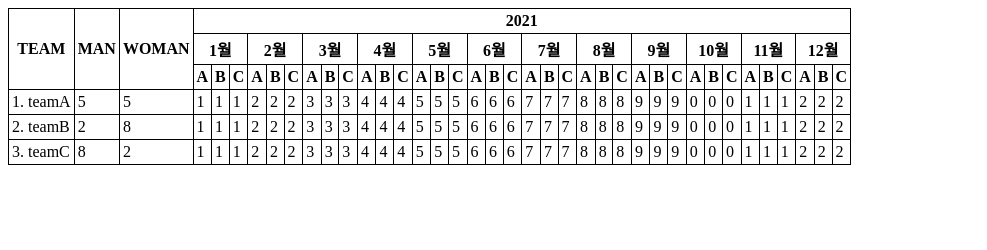
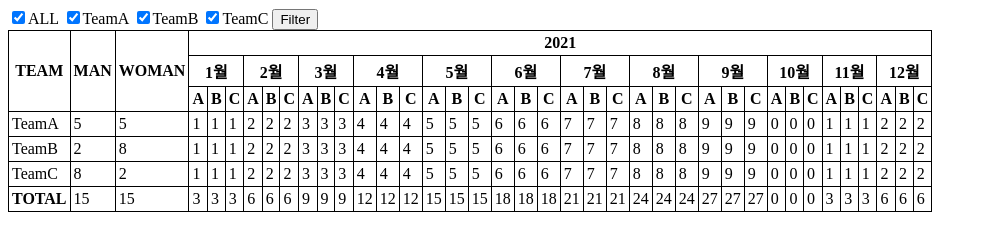
Before and after one commit to kkh1205/task, a plain HTML site: page practiceTable/table.html in a window 1280 px wide. Shown: the whole page, without its empty margins (0-987 px from the left). Drawn offline with nearby package versions, Linux system fonts and the light colour scheme.

Commit message:
exalead 실습 테이블 그대로 옮겨적으면서 체크박스 추가

```diff
--- a/homework/data/func.js
+++ b/homework/data/func.js
@@ -247,7 +247,6 @@ function chartsetdata() {
     });
     return ctseries;
 }
-
 // ------------ set griddata ---------------
 function setgridData() {
     // 배열에 체크된 데이터만 저장
--- a/practiceTable/table.html
+++ b/practiceTable/table.html
@@ -6,9 +6,18 @@
     <meta name="viewport" content="width=device-width, initial-scale=1.0">
     <title>table</title>
     <link rel="stylesheet" href="./style.css">
+    <script src="https://code.jquery.com/jquery-3.6.0.min.js"></script>
     <script src="./tb.js"></script>
 </head>
 <body>
+    <div>
+        <input type="checkbox" value="all" id="all">ALL
+        <input type="checkbox" value="TeamA" id="teamA" onchange="cbf(this);">TeamA
+        <input type="checkbox" value="TeamB" id="teamB" onchange="cbf(this);">TeamB
+        <input type="checkbox" value="TeamC" id="teamC" onchange="cbf(this);">TeamC
+        <input type="button" value="Filter" onclick="ftbt();">
+    </div>
+
     <div id="setdiv">
         <script>
             cret();
--- a/practiceTable/tb.js
+++ b/practiceTable/tb.js
@@ -1,31 +1,105 @@
-var data = [
-    {
-        team: 'teamA',
+var data = [{
+        team: 'TeamA',
+        sort: 0,
         man: 5,
         woman: 5,
-        a:[1,2,3,4,5,6,7,8,9,0,1,2],
-        b:[1,2,3,4,5,6,7,8,9,0,1,2],
-        c:[1,2,3,4,5,6,7,8,9,0,1,2],
+        a: [1, 2, 3, 4, 5, 6, 7, 8, 9, 0, 1, 2],
+        b: [1, 2, 3, 4, 5, 6, 7, 8, 9, 0, 1, 2],
+        c: [1, 2, 3, 4, 5, 6, 7, 8, 9, 0, 1, 2],
     },
     {
-        team: 'teamB',
+        team: 'TeamB',
+        sort: 1,
         man: 2,
         woman: 8,
-        a:[1,2,3,4,5,6,7,8,9,0,1,2],
-        b:[1,2,3,4,5,6,7,8,9,0,1,2],
-        c:[1,2,3,4,5,6,7,8,9,0,1,2],
+        a: [1, 2, 3, 4, 5, 6, 7, 8, 9, 0, 1, 2],
+        b: [1, 2, 3, 4, 5, 6, 7, 8, 9, 0, 1, 2],
+        c: [1, 2, 3, 4, 5, 6, 7, 8, 9, 0, 1, 2],
     },
     {
-        team: 'teamC',
+        team: 'TeamC',
+        sort: 2,
         man: 8,
         woman: 2,
-        a:[1,2,3,4,5,6,7,8,9,0,1,2],
-        b:[1,2,3,4,5,6,7,8,9,0,1,2],
-        c:[1,2,3,4,5,6,7,8,9,0,1,2],
+        a: [1, 2, 3, 4, 5, 6, 7, 8, 9, 0, 1, 2],
+        b: [1, 2, 3, 4, 5, 6, 7, 8, 9, 0, 1, 2],
+        c: [1, 2, 3, 4, 5, 6, 7, 8, 9, 0, 1, 2],
     },
 ]
 
-function cret () {
+// ------------- all check 함수 ----------------
+var ckItem = new Array();
+
+$(function () {
+    $('#all').click(function () {
+        ckItem = [];
+        if ($('#all').prop('checked')) {
+            $('input[type=checkbox]').prop('checked', true);
+            $('input[type=checkbox]:checked').each(function () {
+                var ckv = $(this).val();
+                ckItem.push(ckv);
+            });
+            ckItem.splice(ckItem.indexOf('all'), 1);
+        } else {
+            $('input[type=checkbox]').prop('checked', false);
+            ckItem = [];
+        }
+    });
+});
+
+// --------------- 테이블에 각 항목 총합 구하는 함수 ----------------
+function sumcal(dt, cate, ct) {
+    var sum = 0;
+    if (cate == 'man' || cate == 'woman') {
+        for (var i = 0; i < dt.length; i++) {
+            if (ckItem.includes(dt[i].team)) {
+                var dataint;
+                if (cate == 'man') {
+                    dataint = dt[i].man;
+                } else if (cate == 'woman') {
+                    dataint = dt[i].woman;
+                }
+                sum += dataint;
+            }
+        }
+    } else if (cate == 'a' || cate == 'b' || cate == 'c') {
+        if (cate == 'a') {
+            for (var i = 0; i < dt.length; i++) {
+                if (ckItem.includes(dt[i].team)) {
+                    var dataint = dt[i].a[ct];
+                    sum += dataint;
+                }
+            }
+        } else if (cate == 'b') {
+            for (var i = 0; i < dt.length; i++) {
+                if (ckItem.includes(dt[i].team)) {
+                    var dataint = dt[i].b[ct];
+                    sum += dataint;
+                }
+            }
+        } else if (cate == 'c') {
+            for (var i = 0; i < dt.length; i++) {
+                if (ckItem.includes(dt[i].team)) {
+                    var dataint = dt[i].c[ct];
+                    sum += dataint;
+                }
+            }
+        }
+    }
+    var sumString = sum.toString();
+    return sumString;
+}
+
+// ----------------- 처음 로드될 때 실행되는 테이블 작성 함수 -----------------------
+function cret() {
+    $('input[type=checkbox]').prop('checked', true);
+    $('input[type=checkbox]:checked').each(function () {
+        var ckv = $(this).val();
+        ckItem.push(ckv);
+    });
+    ckItem.splice(ckItem.indexOf('all'), 1)
+    ckItem.sort();
+
     var ctb = document.createElement('table');
     ctb.setAttribute('id', 'ttb');
     ctb.setAttribute('cellpadding', '3px');
@@ -57,11 +131,11 @@ function cret () {
     var ctrth1 = document.createElement('tr');
     ctb.appendChild(ctrth1);
 
-    for(var i=0; i<12; i++){
+    for (var i = 0; i < 12; i++) {
         var mth = document.createElement('th');
         mth.setAttribute('colspan', '3');
-        j = (i+1).toString();
-        mth.innerHTML = j+'월'
+        j = (i + 1).toString();
+        mth.innerHTML = j + '월'
         ctrth1.appendChild(mth);
     }
 
@@ -70,12 +144,12 @@ function cret () {
     var ctrth2 = document.createElement('tr');
     ctb.appendChild(ctrth2);
 
-    for(var i=0; i<12; i++){
+    for (var i = 0; i < 12; i++) {
         var a = document.createElement('th');
         a.innerHTML = 'A';
         var b = document.createElement('th');
         b.innerHTML = 'B';
-        var c =document.createElement('th');
+        var c = document.createElement('th');
         c.innerHTML = 'C';
 
         ctrth2.appendChild(a);
@@ -85,29 +159,31 @@ function cret () {
 
     // ---------------
 
-    for(var i=1; i<=data.length; i++) {
+    for (var i = 1; i <= data.length; i++) {
         var ctrtd = document.createElement('tr');
+        ctrtd.setAttribute('class', 'ctrtd');
         var teamtd = document.createElement('td');
+        teamtd.setAttribute('class', 'team');
         var mantd = document.createElement('td');
         var womantd = document.createElement('td');
 
         var j = i.toString();
-        teamtd.innerHTML = j + '. ' + data[i-1].team;
-        mantd.innerHTML = data[i-1].man;
-        womantd.innerHTML = data[i-1].woman;
+        teamtd.innerHTML = data[i - 1].team;
+        mantd.innerHTML = data[i - 1].man;
+        womantd.innerHTML = data[i - 1].woman;
 
         ctrtd.appendChild(teamtd);
         ctrtd.appendChild(mantd);
         ctrtd.appendChild(womantd);
 
-        for(var k=0; k<12; k++) {
+        for (var k = 0; k < 12; k++) {
             var atd = document.createElement('td');
             var btd = document.createElement('td');
             var ctd = document.createElement('td');
 
-            atd.innerHTML = data[i-1].a[k];
-            btd.innerHTML = data[i-1].b[k];
-            ctd.innerHTML = data[i-1].c[k];
+            atd.innerHTML = data[i - 1].a[k];
+            btd.innerHTML = data[i - 1].b[k];
+            ctd.innerHTML = data[i - 1].c[k];
 
             ctrtd.appendChild(atd);
             ctrtd.appendChild(btd);
@@ -119,15 +195,17 @@ function cret () {
     // ---------------
 
     var totaltr = document.createElement('tr');
-
+    totaltr.setAttribute('id', 'totalRow');
     var totalth = document.createElement('th');
     totalth.innerHTML = 'TOTAL';
 
     var totalMan = document.createElement('td');
+    totalMan.setAttribute('id', 'ttman');
     var sumMan = sumcal(data, 'man');
     totalMan.innerHTML = sumMan;
 
     var totalWoman = document.createElement('td');
+    totalWoman.setAttribute('id', 'ttwoman');
     var sumWoman = sumcal(data, 'woman');
     totalWoman.innerHTML = sumWoman;
 
@@ -136,12 +214,15 @@ function cret () {
     totaltr.appendChild(totalWoman);
 
     var count = 0;
-    for(i=0; i<12; i++) {
+    for (var i = 0; i < 12; i++) {
         var atd = document.createElement('td');
+        atd.setAttribute('id', 'atd' + i.toString());
         atd.innerHTML = sumcal(data, 'a', count);
         var btd = document.createElement('td');
+        btd.setAttribute('id', 'btd' + i.toString());
         btd.innerHTML = sumcal(data, 'b', count);
         var ctd = document.createElement('td');
+        ctd.setAttribute('id', 'ctd' + i.toString());
         ctd.innerHTML = sumcal(data, 'c', count);
 
         totaltr.appendChild(atd);
@@ -152,3 +233,51 @@ function cret () {
     count = 0;
     ctb.appendChild(totaltr);
 }
+
+// -------------- 개별 체크박스 변환시 작동 --------------
+function cbf(target) {
+    var cv = target.value;
+    var cked = target.checked;
+
+    if (cked == true) {
+        ckItem.push(cv);
+    } else {
+        ckItem.splice(ckItem.indexOf(cv), 1);
+        $('#all').prop('checked', false);
+    }
+}
+
+// -------------- Filter button ----------------
+function ftbt() {
+    ckItem.sort();
+    console.log(ckItem);
+    $('.ctrtd').hide();
+    $('.ctrtd').each(function () {
+        var r = $(this);
+        var rcthtml = r.find('.team').html();
+        $(ckItem).each(function (index, cate) {
+            if (rcthtml == cate) {
+                r.show();
+            }
+        });
+    });
+
+    var tm = document.getElementById('ttman');
+    var stm = sumcal(data, 'man');
+    tm.innerHTML = stm;
+    var twm = document.getElementById('ttwoman');
+    var stwm = sumcal(data, 'woman');
+    twm.innerHTML = stwm;
+
+    var count = 0;
+    for (var i = 0; i < 12; i++) {
+        var a = document.getElementById('atd' + i.toString());
+        a.innerHTML = sumcal(data, 'a', count);
+        var b = document.getElementById('btd' + i.toString());
+        b.innerHTML = sumcal(data, 'b', count);
+        var c = document.getElementById('ctd' + i.toString());
+        c.innerHTML = sumcal(data, 'c', count);
+        count++;
+    }
+    count = 0;
+}
```
